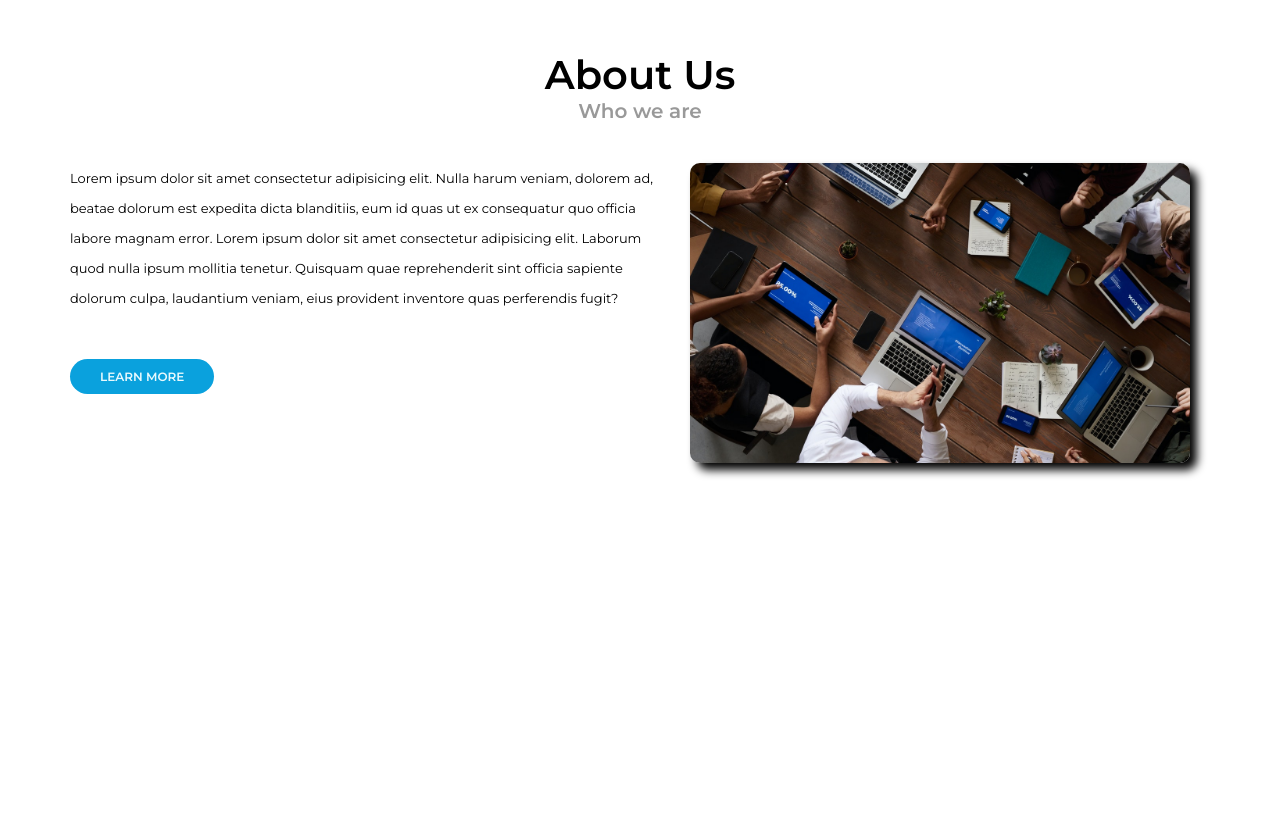
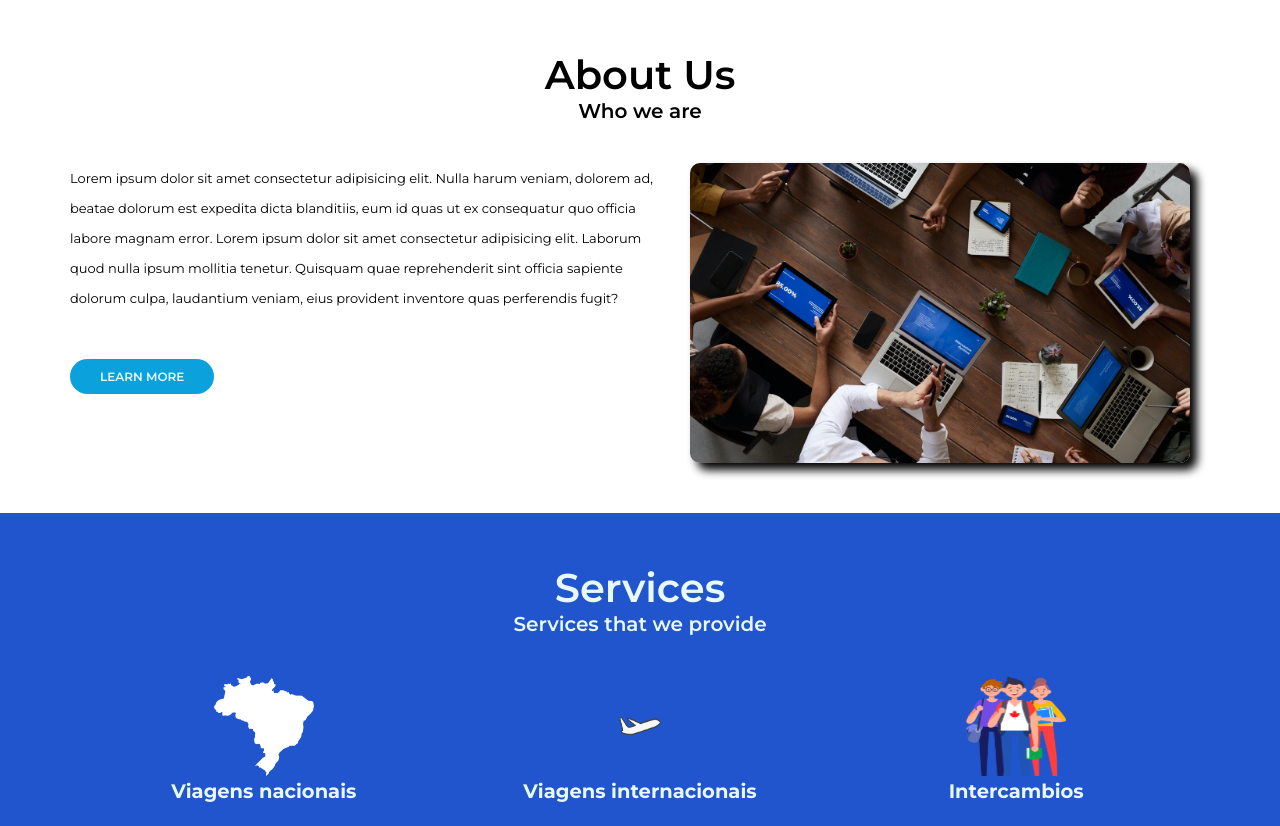
Before and after one commit to Josue-Santos-Pinto/Site_Viagem, a plain HTML site: page index.html in a window 1280 px wide. Shown: the part 800-1626 px from the top of the page. Before the commit the page ends 1313 px from the top, so only its background shows below. Drawn offline with Linux system fonts and the light colour scheme.

Commit message:
add o service

```diff
--- a/assets/css/style.css
+++ b/assets/css/style.css
@@ -128,6 +128,9 @@ header {
 }
 
 
+
+
+
 .default{
     padding-top: 50px;
     padding-bottom: 50px;
@@ -148,6 +151,22 @@ header {
 .default .section-body{
     max-width: 1140px;
     margin: auto;
+}
+.default.dark{
+    background-color: #2155CD;
+}
+.default.dark .section-title,
+.default.dark .section-desc,
+.default.dark .section-body{
+    color: #E8F9FD;
+}
+.default .light{
+    background-color: #E8F9FD;
+}
+.default.light .section-title,
+.default.light .section-desc,
+.default.light .section-body{
+    color: #000;
 }
 
 
@@ -187,3 +206,22 @@ header {
     background-size: cover;
     border-radius: 100px;
 }
+
+
+
+
+
+.section-services{
+    display: flex;
+    flex-direction: row;
+    justify-content: center;
+}
+.section-service{
+    width: 33%;
+    height: 100px;
+    text-align: center;
+}
+.section-service img{
+    width: 100px;
+    height: 100px;
+}
--- a/index.html
+++ b/index.html
@@ -85,6 +85,29 @@
         </div>
     </section>
 
+    <section class="default dark">
+        <div class="section-title">Services</div>
+        <div class="section-desc">Services that we provide</div>
+        <div class="section-body">
+            <div class="section-services">
+                <div class="section-service">
+                    <img src="assets/images/brasil.png" alt="">
+                    <h2>Viagens nacionais</h2>
+                </div>
+                <div class="section-service">
+                    <img src="assets/images/aviao.png" alt="">
+                    <h2>Viagens internacionais</h2>
+                </div>
+                <div class="section-service">
+                    <img src="assets/images/intercambio.png" alt="">
+                    <h2>Intercambios</h2>
+                </div>
+            </div>
+
+
+        </div>
+
+    </section>
 
     <script src="assets/js/script.js"></script>
 </section>
```
Also changed, not shown: assets/images/aviao.png (added), assets/images/brasil.png (added), assets/images/intercambio.png (added).
